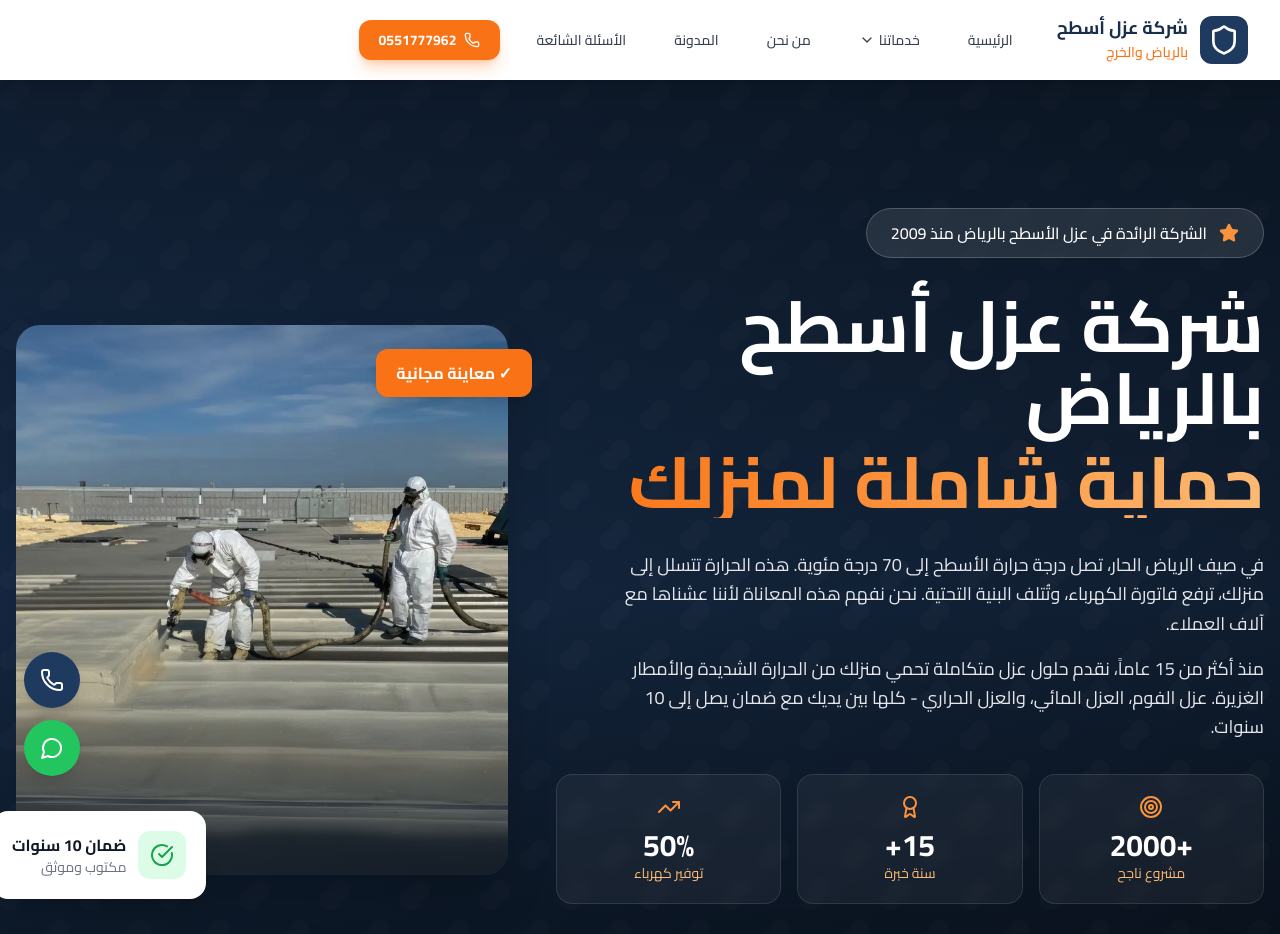
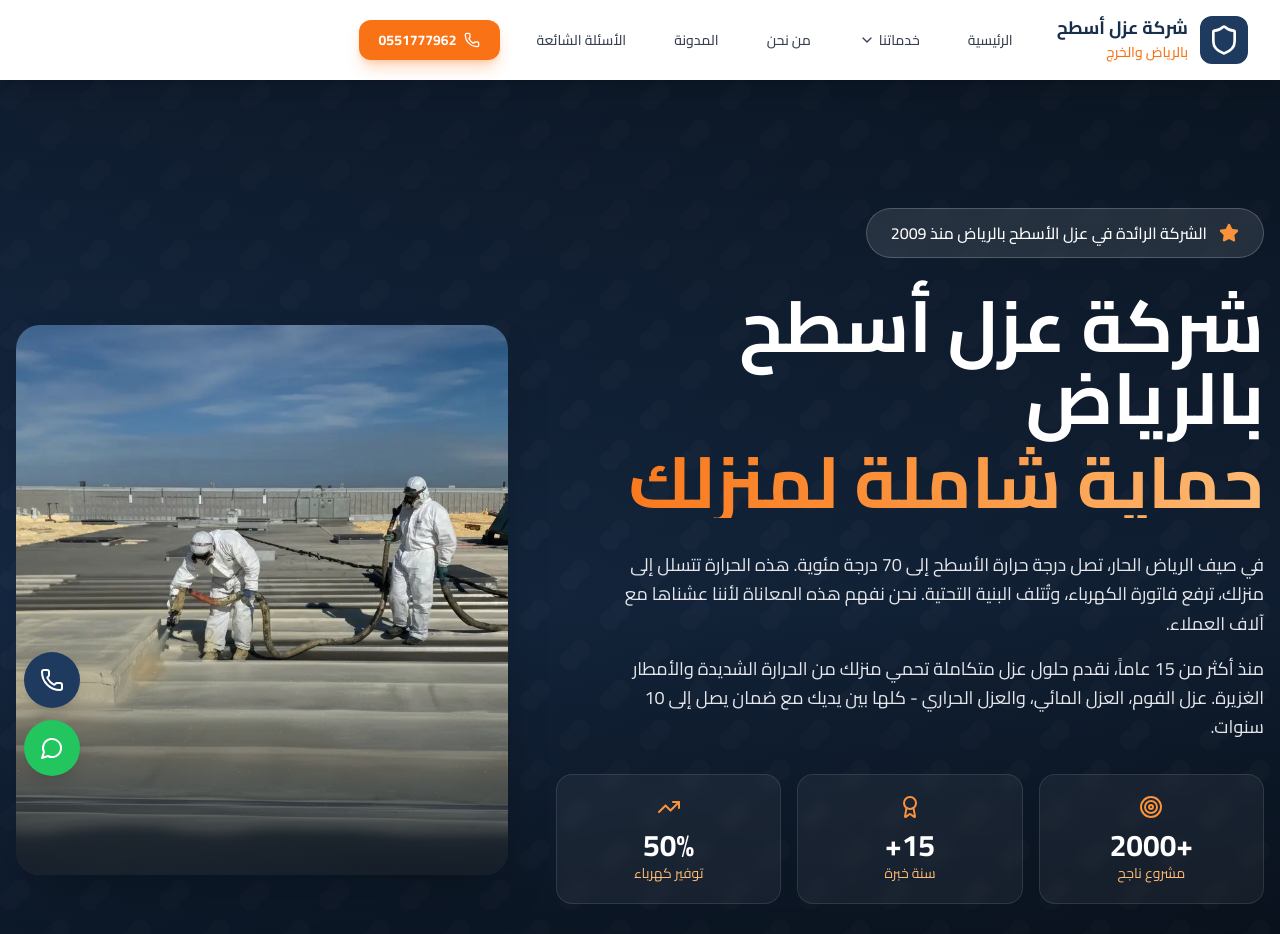
Before and after one commit to oaaelservices-commits/Oaael-services, a Next.js app: page / in a window 1280 px wide. Shown: the top 934 px of the page. Built offline with nearby package versions, Linux system fonts and the light colour scheme.

Commit message:
remove floating badges

```diff
--- a/components/MegaHomepageSections.tsx
+++ b/components/MegaHomepageSections.tsx
@@ -103,22 +103,9 @@ export function NarrativeHero() {
                             <div className="absolute inset-0 bg-gradient-to-t from-navy-800/80 via-transparent to-transparent" />
                         </div>
 
-                        {/* Floating Cards */}
-                        <div className="absolute -bottom-6 -left-6 bg-white p-5 rounded-2xl shadow-xl">
-                            <div className="flex items-center gap-3">
-                                <div className="bg-green-100 p-3 rounded-xl">
-                                    <CheckCircle className="w-6 h-6 text-green-600" />
-                                </div>
-                                <div>
-                                    <div className="font-bold text-gray-900">ضمان 10 سنوات</div>
-                                    <div className="text-gray-500 text-sm">مكتوب وموثق</div>
-                                </div>
-                            </div>
-                        </div>
-
-                        <div className="absolute top-6 -right-6 bg-brand-orange-500 text-white px-5 py-3 rounded-xl shadow-lg font-bold">
-                            ✓ معاينة مجانية
-                        </div>
+
+
+
                     </div>
                 </div>
             </div>
```
